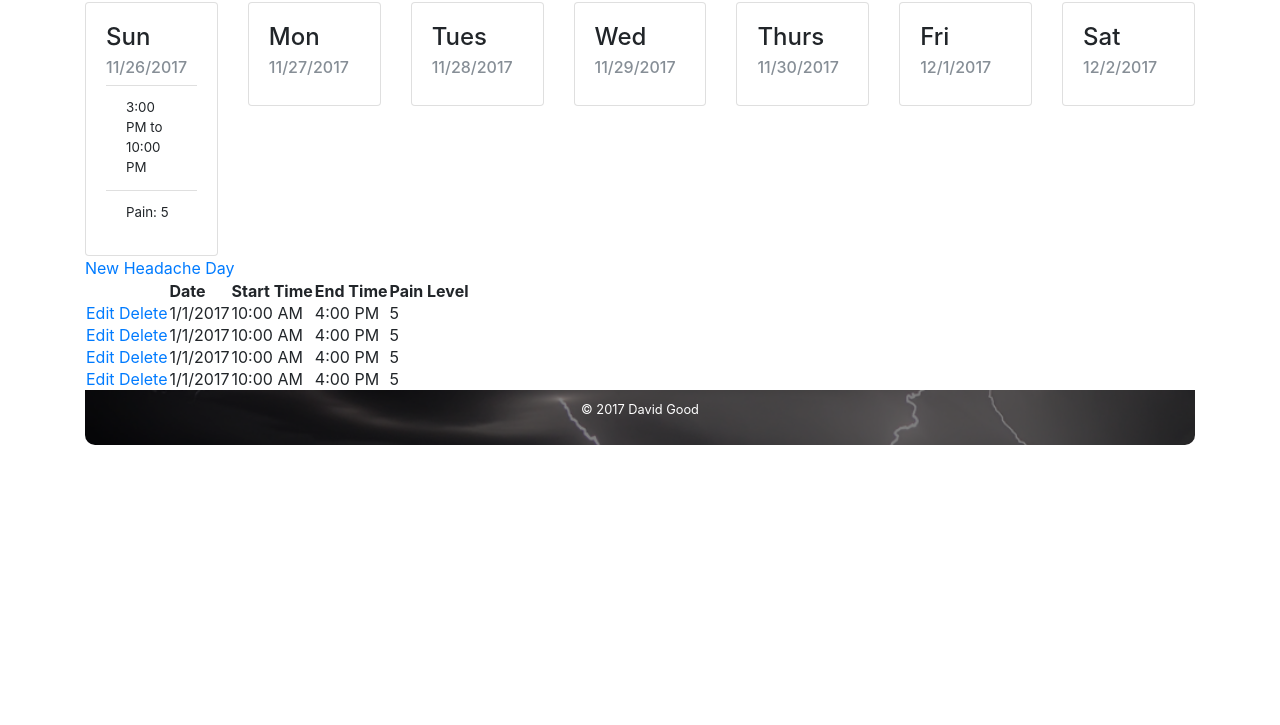
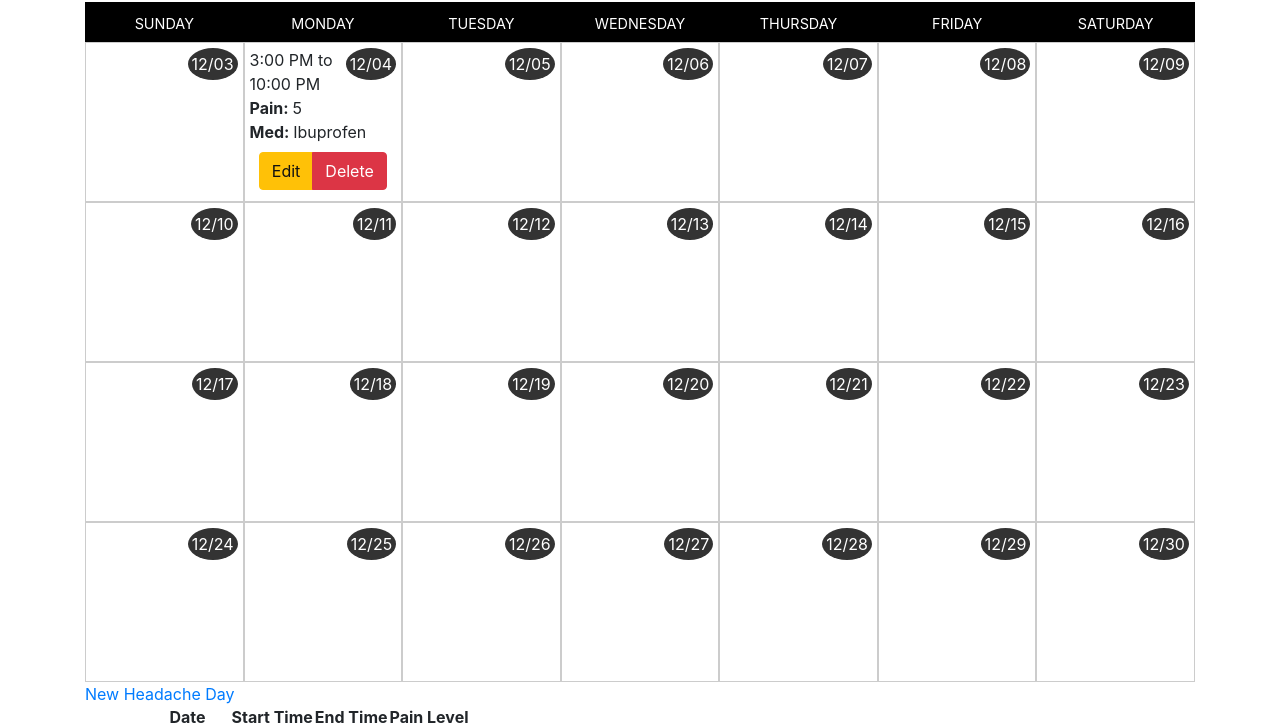
Before and after one commit to DavidNGood/migraine-tracker-interface-bootstrap, a website: page src/headache-data.html in a window 1280 px wide. Shown: the part 112-837 px from the top of the page. Before the commit the page ends 800 px from the top, so only its background shows below. Drawn offline with nearby package versions, Linux system fonts and the light colour scheme.

Commit message:
most of the calendar done

```diff
--- a/src/css/default.css
+++ b/src/css/default.css
@@ -28,33 +28,76 @@ footer {
 }
 
 #headacheCalendar {
-    font-size:smaller;
+    width: 100%;
 }
 
+#headacheCalendar ul {
+    list-style: none;
+    padding: 0;
+    margin: 0;
+    width: 100%;
+    display:flex;
+    flex-direction: row;
+    flex-wrap: nowrap;
+}
 
-@media (min-width: 768px){
-    .seven-cols .col-md-1,
-    .seven-cols .col-sm-1,
-    .seven-cols .col-lg-1  {
+#headacheCalendar li {
+    width:14.2857%;
+    padding: 5px;
+    box-sizing:border-box;
+    border: 1px solid #ccc;
+}
+
+#headacheCalendar ul.weekdays {
+    height: 2.5rem;
+    background: #000000;
+}
+
+#headacheCalendar ul.weekdays li {
+    text-align: center;
+    text-transform: uppercase;
+    line-height: 1.25rem;
+    border: none !important;
+    padding: .75rem .6rem;
+    color: #fff;
+    font-size: 0.9rem;
+}
+
+#headacheCalendar .days li {
+    height: 10rem;
+}
+
+#headacheCalendar .date {
+    text-align: center;
+    margin-bottom: 5px;
+    padding: 4px;
+    background: #333;
+    color: #fff;
+    border-radius: 50%;
+    float: right;
+}
+
+@media(max-width: 768px) {
+
+    #headacheCalendar .weekdays, #calendar .other-month {
+        display: none;
+    }
+
+    #headacheCalendar ul {
+        flex-direction: column;
+    }
+
+    #headacheCalendar li {
+        height: auto !important;
+        border: 1px solid #ededed;
         width: 100%;
-        *width: 100%;
+        padding: 10px;
+    }
+
+    #headacheCalendar .date {
+        color: #000;
+        background: #fff;
+        float:none;
+        text-align: left;
     }
 }
-@media (min-width: 992px) {
-    .seven-cols .col-md-1,
-    .seven-cols .col-sm-1,
-    .seven-cols .col-lg-1 {
-            -ms-flex: 0 0 14.2857%;
-            flex: 0 0 14.2857%;
-            max-width: 14.2857%;
-    }
-}
-@media (min-width: 1200px) {
-    .seven-cols .col-md-1,
-    .seven-cols .col-sm-1,
-    .seven-cols .col-lg-1 {
-        -ms-flex: 0 0 14.2857%;
-        flex: 0 0 14.2857%;
-        max-width: 14.2857%;
-    }
-}
--- a/src/headache-data.html
+++ b/src/headache-data.html
@@ -52,67 +52,117 @@
             <h1>Headache Data</h1>
 
             <!-- Headache Calendar -->
-            <div class="row seven-cols" id="headacheCalendar">
-                <div class="col-lg-1">
-                    <div class="card">
-                        <div class="card-body">
-                            <h4 class="card-title">Sun</h4>
-                            <h6 class="card-subtitle mb-2 text-muted">11/26/2017</h6>
-                            <ul class="list-group list-group-flush">
-                                <li class="list-group-item">3:00 PM to 10:00 PM</li>
-                                <li class="list-group-item">Pain: 5</li>
-                            </ul>
+            <div id="headacheCalendar">
+                <ul class="weekdays">
+                    <li>Sunday</li>
+                    <li>Monday</li>
+                    <li>Tuesday</li>
+                    <li>Wednesday</li>
+                    <li>Thursday</li>
+                    <li>Friday</li>
+                    <li>Saturday</li>
+                </ul>
+                <ul class="days">
+                    <li>
+                        <div class="date">12/03</div>
+                    </li>
+                    <li>
+                        <div class="date">12/04</div>
+                        <div class="time">3:00 PM to 10:00 PM</div>
+                        <div class="pain"><strong>Pain: </strong>5</div>
+                        <div class="medication"><strong>Med: </strong>Ibuprofen</div>
+                        <div class="text-center">
+                        <div class="btn-group mt-2" role="group" aria-label="Edit Buttons">
+                            <button type="button" class="btn btn-warning">Edit</button>
+                            <button type="button" class="btn btn-danger">Delete</button>
                         </div>
                     </div>
-                </div>
-                <div class="col-lg-1">
-                    <div class="card">
-                        <div class="card-body">
-                            <h4 class="card-title">Mon</h4>
-                            <h6 class="card-subtitle mb-2 text-muted">11/27/2017</h6>
-                        </div>
-                    </div>
-                </div>
-                <div class="col-lg-1">
-                    <div class="card">
-                        <div class="card-body">
-                            <h4 class="card-title">Tues</h4>
-                            <h6 class="card-subtitle mb-2 text-muted">11/28/2017</h6>
-                        </div>
-                    </div>
-                </div>
-                <div class="col-lg-1">
-                    <div class="card">
-                        <div class="card-body">
-                            <h4 class="card-title">Wed</h4>
-                            <h6 class="card-subtitle mb-2 text-muted">11/29/2017</h6>
-                        </div>
-                    </div>
-                </div>
-                <div class="col-lg-1">
-                    <div class="card">
-                        <div class="card-body">
-                            <h4 class="card-title">Thurs</h4>
-                            <h6 class="card-subtitle mb-2 text-muted">11/30/2017</h6>
-                        </div>
-                    </div>
-                </div>
-                <div class="col-lg-1">
-                    <div class="card">
-                        <div class="card-body">
-                            <h4 class="card-title">Fri</h4>
-                            <h6 class="card-subtitle mb-2 text-muted">12/1/2017</h6>
-                        </div>
-                    </div>
-                </div>
-                <div class="col-lg-1">
-                    <div class="card">
-                        <div class="card-body">
-                            <h4 class="card-title">Sat</h4>
-                            <h6 class="card-subtitle mb-2 text-muted">12/2/2017</h6>
-                        </div>
-                    </div>
-                </div>
+                    </li>
+                    <li>
+                        <div class="date">12/05</div>
+                    </li>
+                    <li>
+                        <div class="date">12/06</div>
+                    </li>
+                    <li>
+                        <div class="date">12/07</div>
+                    </li>
+                    <li>
+                        <div class="date">12/08</div>
+                    </li>
+                    <li>
+                        <div class="date">12/09</div>
+                    </li>
+                </ul>
+                <ul class="days">
+                    <li>
+                        <div class="date">12/10</div>
+                    </li>
+                    <li>
+                        <div class="date">12/11</div>
+                    </li>
+                    <li>
+                        <div class="date">12/12</div>
+                    </li>
+                    <li>
+                        <div class="date">12/13</div>
+                    </li>
+                    <li>
+                        <div class="date">12/14</div>
+                    </li>
+                    <li>
+                        <div class="date">12/15</div>
+                    </li>
+                    <li>
+                        <div class="date">12/16</div>
+                    </li>
+                </ul>
+                <ul class="days">
+                    <li>
+                        <div class="date">12/17</div>
+                    </li>
+                    <li>
+                        <div class="date">12/18</div>
+                    </li>
+                    <li>
+                        <div class="date">12/19</div>
+                    </li>
+                    <li>
+                        <div class="date">12/20</div>
+                    </li>
+                    <li>
+                        <div class="date">12/21</div>
+                    </li>
+                    <li>
+                        <div class="date">12/22</div>
+                    </li>
+                    <li>
+                        <div class="date">12/23</div>
+                    </li>
+                </ul>
+                <ul class="days">
+                    <li>
+                        <div class="date">12/24</div>
+                    </li>
+                    <li>
+                        <div class="date">12/25</div>
+                    </li>
+                    <li>
+                        <div class="date">12/26</div>
+                    </li>
+                    <li>
+                        <div class="date">12/27</div>
+                    </li>
+                    <li>
+                        <div class="date">12/28</div>
+                    </li>
+                    <li>
+                        <div class="date">12/29</div>
+                    </li>
+                    <li>
+                        <div class="date">12/30</div>
+                    </li>
+                </ul>
             </div>
             <!-- End Headache Calendar -->
 
```
